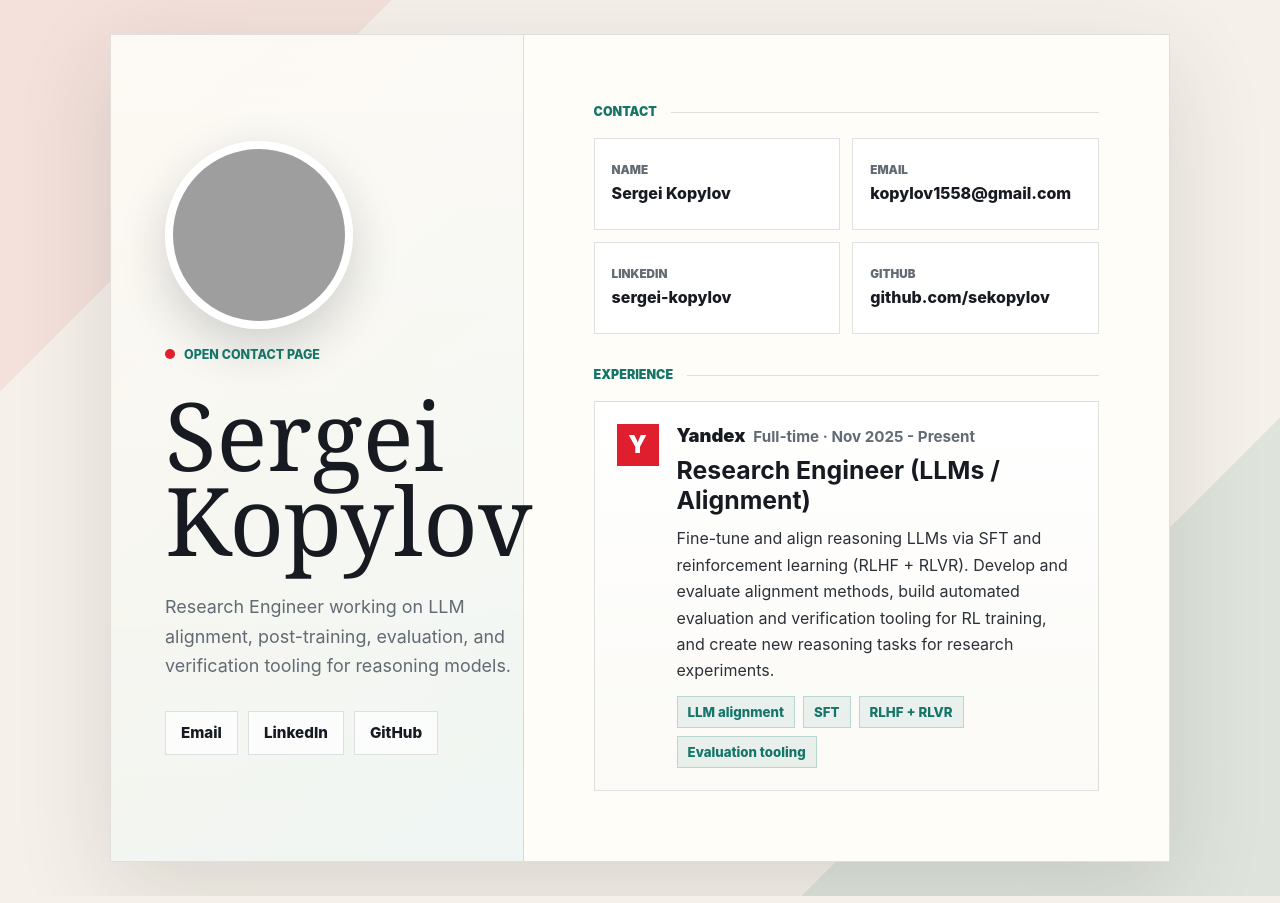
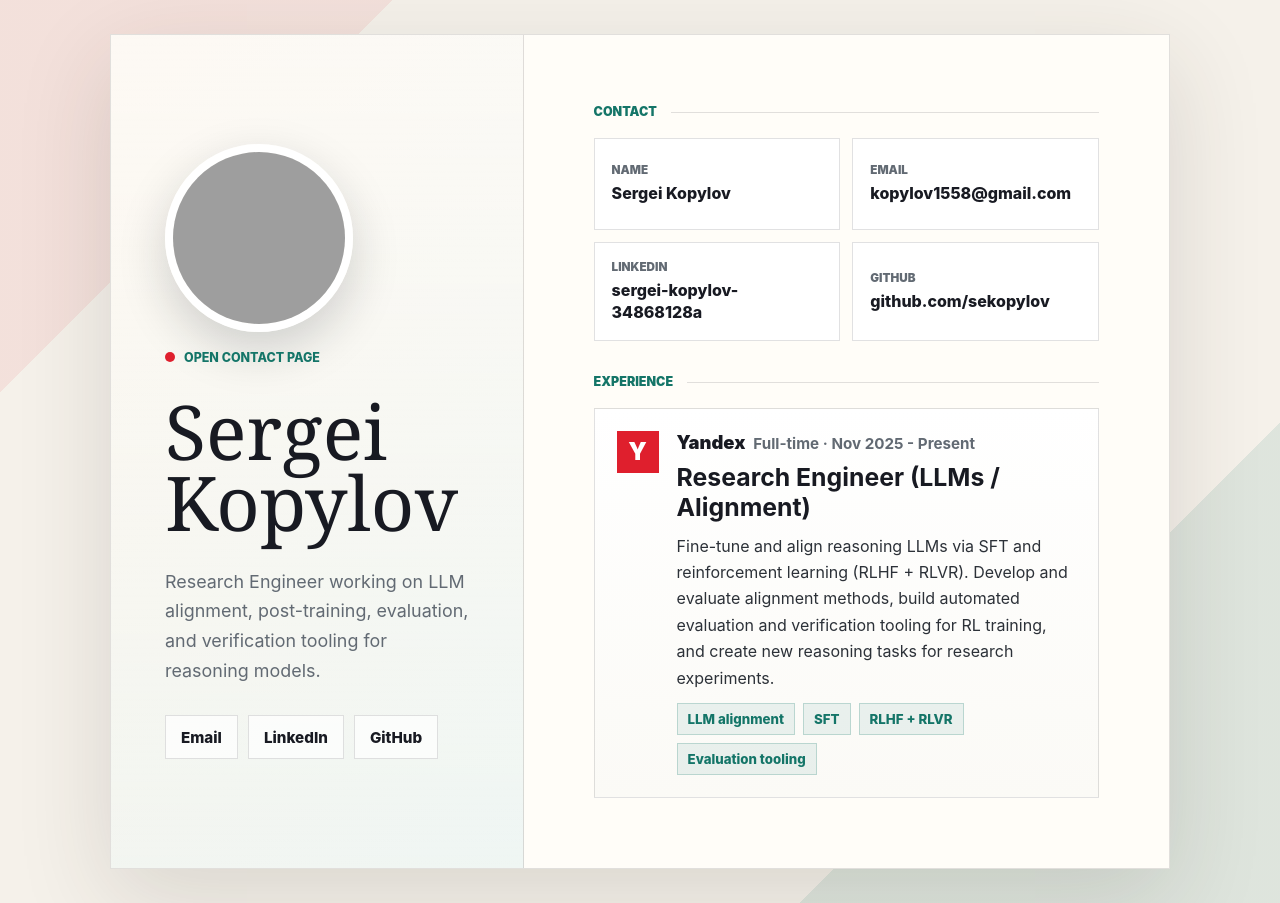
Before and after one commit to sekopylov/sekopylov.github.io, a plain HTML site: page index.html in a window 1280 px wide. Drawn offline with Linux system fonts and the light colour scheme; grey boxes are pictures that could not be loaded.

Commit message:
Tighten homepage hero typography

```diff
--- a/index.html
+++ b/index.html
@@ -112,10 +112,15 @@
 
       h1 {
         margin: 0;
+        max-width: 7ch;
         font-family: Georgia, "Times New Roman", serif;
-        font-size: clamp(3.2rem, 7.4vw, 6.7rem);
-        line-height: 0.9;
+        font-size: clamp(3.15rem, 5.9vw, 5.45rem);
+        line-height: 0.94;
         font-weight: 500;
+      }
+
+      h1 span {
+        display: block;
       }
 
       .role {
@@ -336,6 +341,7 @@
         }
 
         h1 {
+          max-width: none;
           text-align: center;
         }
       }
@@ -368,7 +374,7 @@
           <img class="avatar" src="https://avatars.githubusercontent.com/u/149009179?v=4" alt="Sergei Kopylov" />
           <div class="status">Open contact page</div>
         </div>
-        <h1>Sergei Kopylov</h1>
+        <h1><span>Sergei</span><span>Kopylov</span></h1>
         <p class="role">
           Research Engineer working on LLM alignment, post-training, evaluation, and verification
           tooling for reasoning models.
@@ -394,7 +400,7 @@
             </div>
             <div class="fact">
               <span class="label">LinkedIn</span>
-              <a href="https://www.linkedin.com/in/sergei-kopylov-34868128a/">sergei-kopylov</a>
+              <a href="https://www.linkedin.com/in/sergei-kopylov-34868128a/">sergei-kopylov-34868128a</a>
             </div>
             <div class="fact">
               <span class="label">GitHub</span>
```
